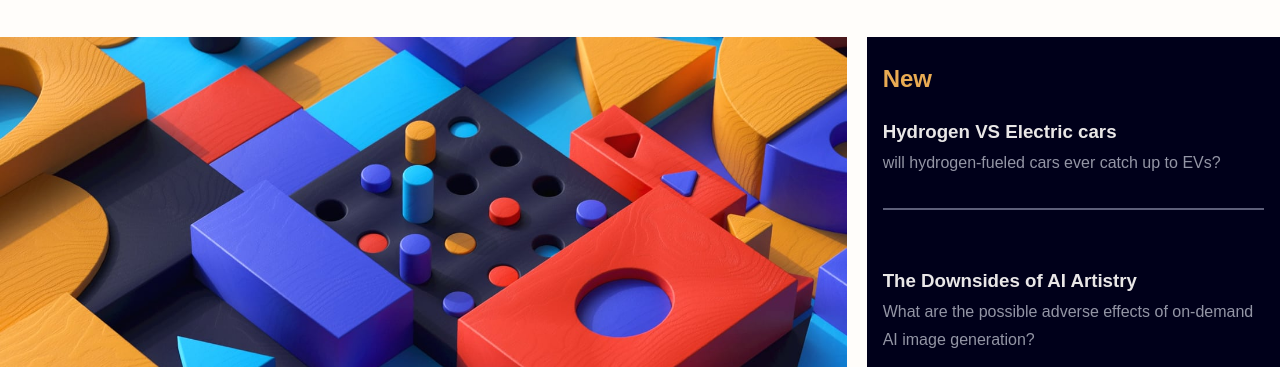
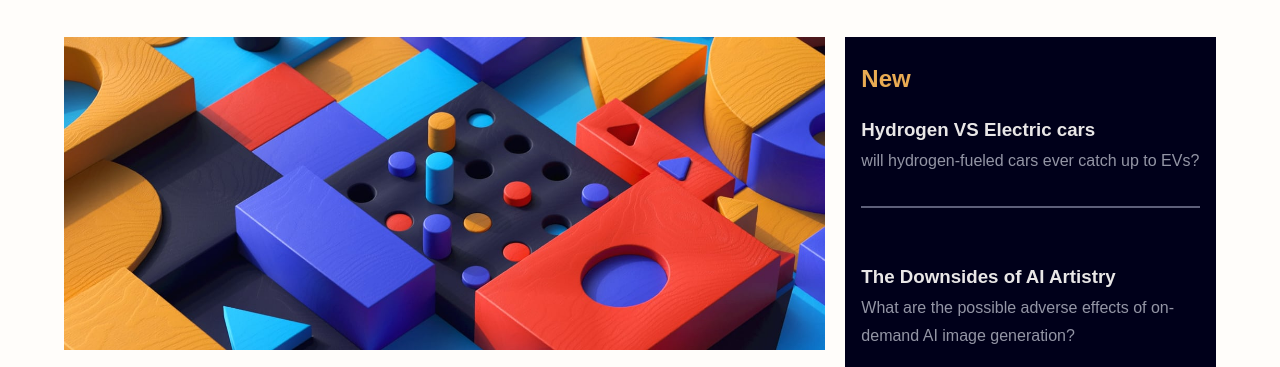
Before and after one commit to Eyobed106/Responsive-news-homepage-main, a plain HTML site: page index.html in a window 1280 px wide. Shown: the part 95-462 px from the top of the page. Drawn offline with Linux system fonts and the light colour scheme.

Commit message:
Update styles.css

```diff
--- a/CSS/styles.css
+++ b/CSS/styles.css
@@ -11,8 +11,7 @@ body {
 }
 
 .container {
-/*   max-width: 90%; */
-  min-width: 90%;
+  max-width: 90%;
   margin: auto;
 }
 
```
